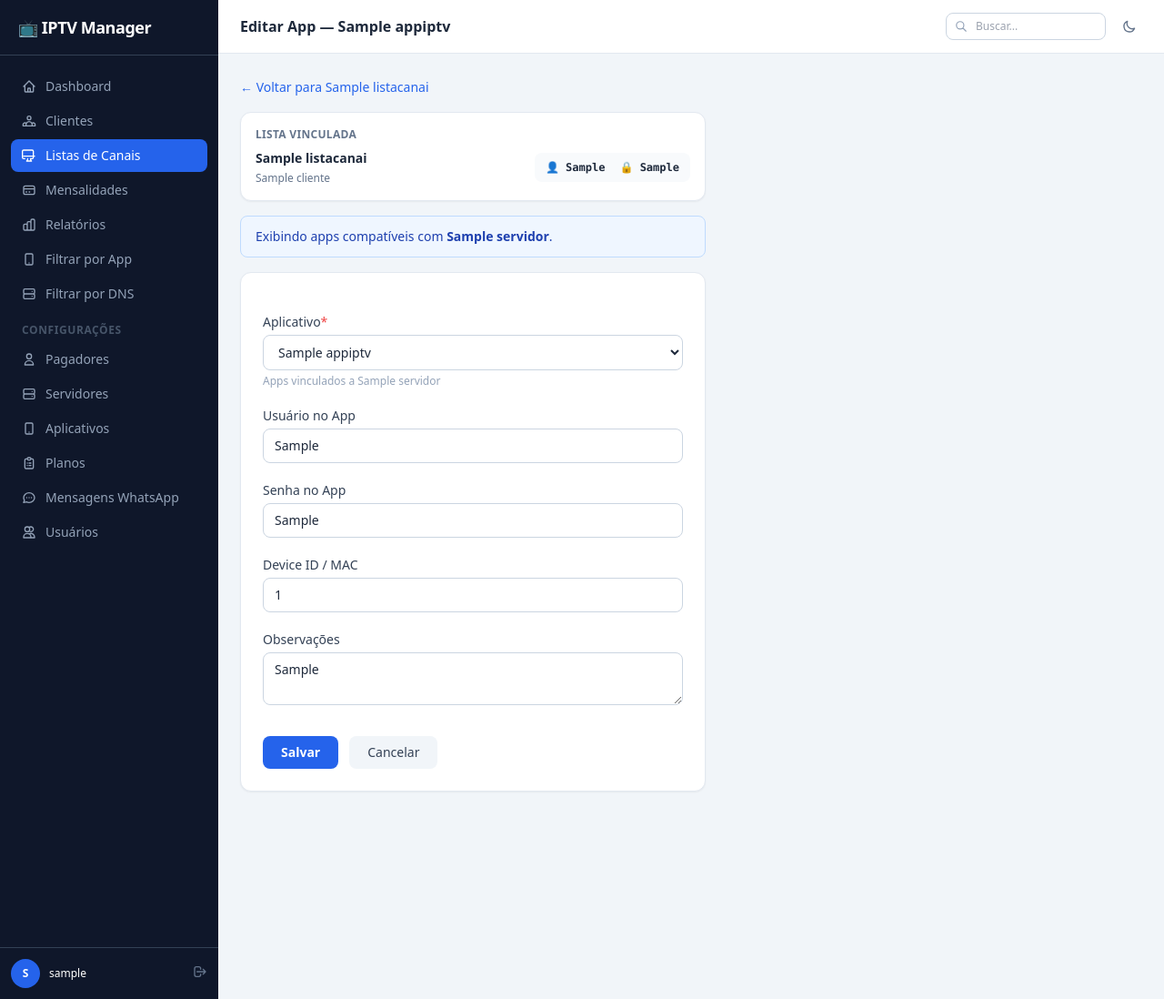
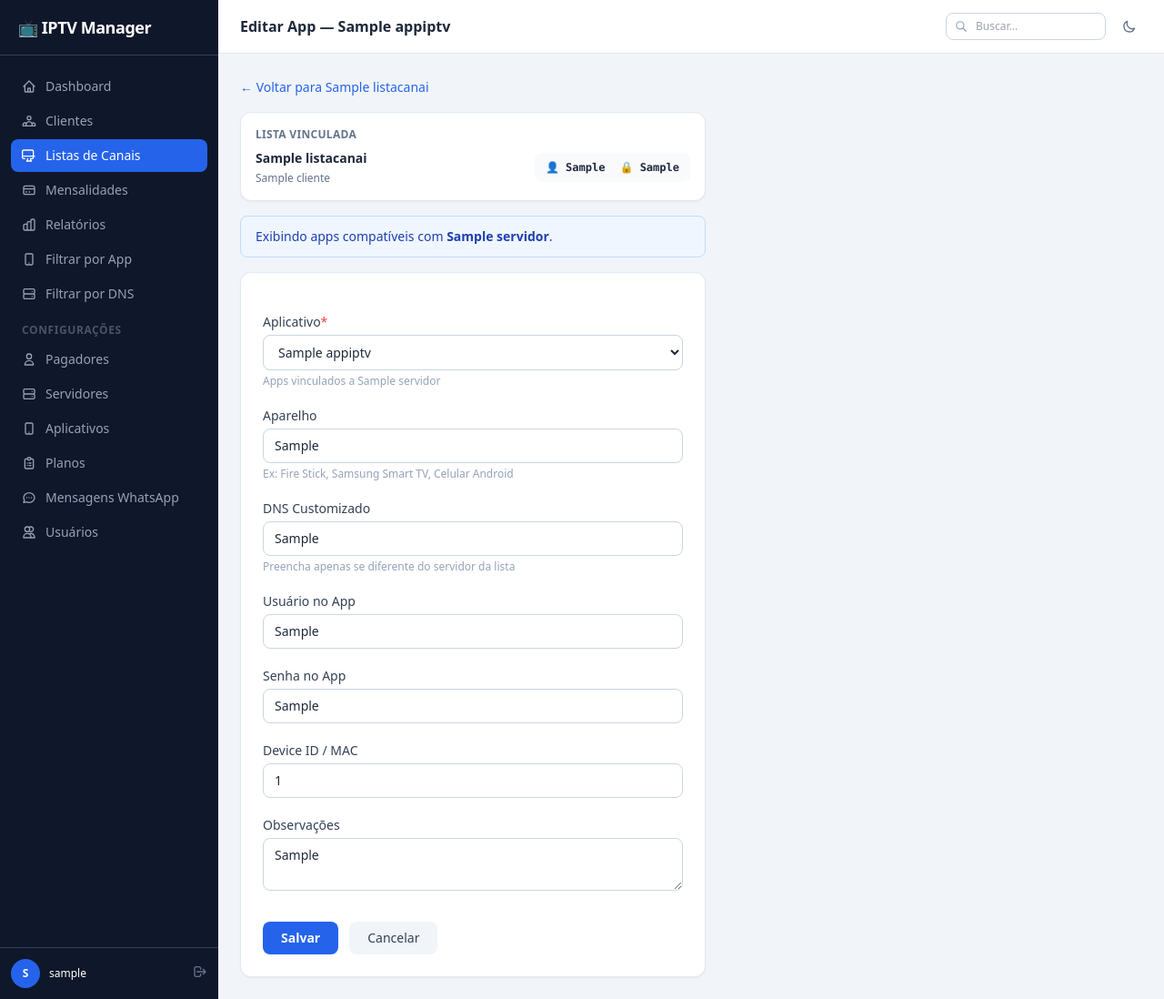
Before and after one commit to ramonrduarte/tv, a Django app: page /listas/1/apps/1/editar/ in a window 1280 px wide. Shown: the whole page at 91% size. Run offline with Django 4.2, Linux system fonts and the light colour scheme; a user stored in the database is signed in; tables that the repository leaves empty hold one stand-in row (values such as "Sample post"); some libraries are stand-ins or nearby versions.

Commit message:
Move aparelho e DNS customizado de ListaCanais para ListaApp
Cada registro de app/aparelho agora representa a combinação lista+app+device,
permitindo que o mesmo cliente use a mesma lista em aparelhos diferentes com
apps distintos, cada um com seu próprio DNS e aparelho.

Co-Authored-By: Claude Sonnet 4.6 <noreply@anthropic.com>

```diff
--- a/listas/forms.py
+++ b/listas/forms.py
@@ -24,7 +24,7 @@ class ListaCanaisForm(forms.ModelForm):
         model = ListaCanais
         fields = [
             'cliente', 'pagador', 'plano', 'servidor', 'nome', 'usuario', 'senha',
-            'num_telas', 'dns_customizado', 'aparelho',
+            'num_telas',
             'data_ativacao', 'ultima_atualizacao', 'controle_desde', 'ativa', 'em_teste', 'data_inicio_teste', 'notas'
         ]
         widgets = {
@@ -44,8 +44,6 @@ class ListaCanaisForm(forms.ModelForm):
                 'id': 'id_num_telas',
                 '@input': 'atualizar()',
             }),
-            'dns_customizado': forms.TextInput(attrs={'class': INPUT_CLASS, 'placeholder': 'ex: iptv.servidor.com:8080'}),
-            'aparelho': forms.TextInput(attrs={'class': INPUT_CLASS, 'placeholder': 'Ex: Fire Stick, Samsung Smart TV, Celular Android'}),
             'data_ativacao': forms.DateInput(attrs={'class': INPUT_CLASS, 'type': 'date'},
                                              format='%Y-%m-%d'),
             'ultima_atualizacao': forms.DateInput(attrs={'class': INPUT_CLASS, 'type': 'date'},
@@ -73,9 +71,11 @@ class ListaAppForm(forms.ModelForm):
 
     class Meta:
         model = ListaApp
-        fields = ['app', 'usuario_app', 'senha_app', 'device_id', 'notas']
+        fields = ['app', 'aparelho', 'dns_customizado', 'usuario_app', 'senha_app', 'device_id', 'notas']
         widgets = {
             'app': forms.Select(attrs={'class': SELECT_CLASS}),
+            'aparelho': forms.TextInput(attrs={'class': INPUT_CLASS, 'placeholder': 'Ex: Fire Stick, Samsung Smart TV, Celular Android'}),
+            'dns_customizado': forms.TextInput(attrs={'class': INPUT_CLASS, 'placeholder': 'ex: iptv.servidor.com:8080'}),
             'usuario_app': forms.TextInput(attrs={'class': INPUT_CLASS, 'placeholder': 'Usuário no aplicativo'}),
             'senha_app': forms.TextInput(attrs={'class': INPUT_CLASS, 'placeholder': 'Senha no aplicativo'}),
             'device_id': forms.TextInput(attrs={'class': INPUT_CLASS, 'placeholder': 'Device ID ou MAC Address'}),
--- a/listas/models.py
+++ b/listas/models.py
@@ -108,14 +108,6 @@ class ListaCanais(models.Model):
     usuario = models.CharField('Usuário', max_length=200)
     senha = models.CharField('Senha', max_length=200)
     num_telas = models.PositiveSmallIntegerField('Qtd. de Telas', default=1)
-    dns_customizado = models.CharField(
-        'DNS Customizado', max_length=500, blank=True,
-        help_text='Preencha apenas se for diferente do servidor'
-    )
-    aparelho = models.CharField(
-        'Aparelho', max_length=200, blank=True,
-        help_text='Ex: Fire Stick, Samsung Smart TV, Celular Android'
-    )
     valor_mensalidade = models.DecimalField('Valor Mensalidade (R$)', max_digits=10, decimal_places=2, default=0)
     data_ativacao = models.DateField(
         'Data de Ativação', null=True, blank=True,
@@ -143,8 +135,6 @@ class ListaCanais(models.Model):
 
     @property
     def dns_efetivo(self):
-        if self.dns_customizado:
-            return self.dns_customizado
         if self.servidor:
             return f'{self.servidor.dns}:{self.servidor.porta}'
         return '—'
@@ -218,6 +208,14 @@ class ListaCanais(models.Model):
 class ListaApp(models.Model):
     lista = models.ForeignKey(ListaCanais, on_delete=models.CASCADE, related_name='apps', verbose_name='Lista')
     app = models.ForeignKey(AppIPTV, on_delete=models.CASCADE, verbose_name='Aplicativo')
+    dns_customizado = models.CharField(
+        'DNS Customizado', max_length=500, blank=True,
+        help_text='Preencha apenas se diferente do servidor da lista'
+    )
+    aparelho = models.CharField(
+        'Aparelho', max_length=200, blank=True,
+        help_text='Ex: Fire Stick, Samsung Smart TV, Celular Android'
+    )
     usuario_app = models.CharField('Usuário no App', max_length=200, blank=True)
     senha_app = models.CharField('Senha no App', max_length=200, blank=True)
     device_id = models.CharField('Device ID / MAC', max_length=200, blank=True)
@@ -229,3 +227,11 @@ class ListaApp(models.Model):
 
     def __str__(self):
         return f'{self.app.nome} — {self.lista.nome}'
+
+    @property
+    def dns_efetivo(self):
+        if self.dns_customizado:
+            return self.dns_customizado
+        if self.lista.servidor:
+            return f'{self.lista.servidor.dns}:{self.lista.servidor.porta}'
+        return '—'
--- a/listas/views.py
+++ b/listas/views.py
@@ -411,8 +411,8 @@ def dns_health_check(request):
     for s in Servidor.objects.filter(ativo=True):
         key = f'{s.dns}:{s.porta}'
         dns_map[key] = s.nome
-    for dns_custom in (ListaCanais.objects
-                       .filter(ativa=True)
+    for dns_custom in (ListaApp.objects
+                       .filter(lista__ativa=True)
                        .exclude(dns_customizado='')
                        .values_list('dns_customizado', flat=True)
                        .distinct()):
@@ -465,8 +465,8 @@ def filtrar_por_servidor(request):
     for s in Servidor.objects.filter(ativo=True):
         key = f'{s.dns}:{s.porta}'
         opcoes_dns[key] = f'{s.nome} — {key}'
-    for dns in (ListaCanais.objects
-                .filter(ativa=True)
+    for dns in (ListaApp.objects
+                .filter(lista__ativa=True)
                 .exclude(dns_customizado='')
                 .values_list('dns_customizado', flat=True)
                 .distinct()):
@@ -477,15 +477,17 @@ def filtrar_por_servidor(request):
     listas = ListaCanais.objects.none()
 
     if dns_escolhido:
-        # Listas com dns_customizado igual ao escolhido
-        q = Q(dns_customizado=dns_escolhido)
-        # Listas sem dns_customizado cujo servidor resulta no mesmo DNS
+        # Listas cujo servidor resulta no DNS escolhido
+        q = Q()
         for s in Servidor.objects.all():
             if f'{s.dns}:{s.porta}' == dns_escolhido:
-                q |= Q(servidor=s, dns_customizado='')
+                q |= Q(servidor=s)
+        # Listas com algum app usando dns_customizado igual ao escolhido
+        q |= Q(apps__dns_customizado=dns_escolhido)
         listas = (
             ListaCanais.objects
             .filter(q, ativa=True)
+            .distinct()
             .select_related('cliente', 'servidor')
             .order_by('cliente__nome')
         )
--- a/templates/clientes/detalhe.html
+++ b/templates/clientes/detalhe.html
@@ -204,12 +204,6 @@
           <p class="text-xs text-slate-400 mb-0.5">Telas</p>
           <p class="text-sm font-medium text-slate-700">{{ lista.num_telas }}</p>
         </div>
-        {% if lista.aparelho %}
-        <div>
-          <p class="text-xs text-slate-400 mb-0.5">Aparelho</p>
-          <p class="text-sm font-medium text-slate-700">{{ lista.aparelho }}</p>
-        </div>
-        {% endif %}
         {% with prox=lista.proxima_data_vencimento %}
         {% if prox %}
         <div>
--- a/templates/listas/filtro_servidor.html
+++ b/templates/listas/filtro_servidor.html
@@ -68,9 +68,6 @@
             <td class="px-4 py-3 text-slate-600">{{ lista.nome }}</td>
             <td class="px-4 py-3 text-xs font-mono text-slate-500">
               {{ lista.dns_efetivo }}
-              {% if lista.dns_customizado %}
-              <span class="ml-1 text-xs text-amber-500" title="DNS personalizado">★</span>
-              {% endif %}
             </td>
             <td class="px-4 py-3 font-mono text-xs text-slate-600">{{ lista.usuario }}</td>
             <td class="px-4 py-3 font-mono text-xs text-slate-600">{{ lista.senha }}</td>
```
Also changed, not shown: clientes/views.py (+6 -6 lines), templates/listas/detalhe.html (+7 -7 lines), templates/listas/form.html (+0 -12 lines), listas/migrations/0009_move_aparelho_to_listaapp.py (added), listas/migrations/0010_move_dns_customizado_to_listaapp.py (added).
